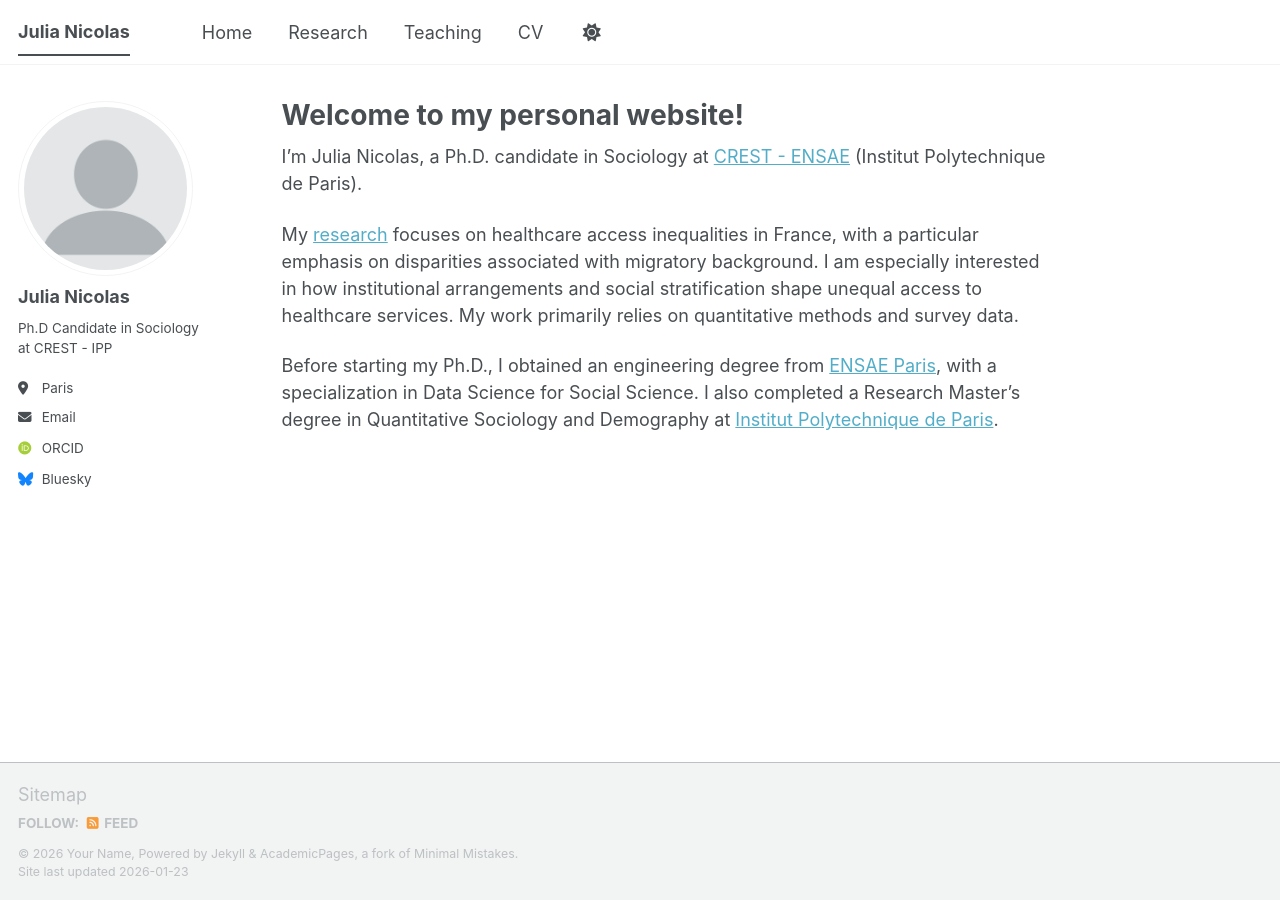
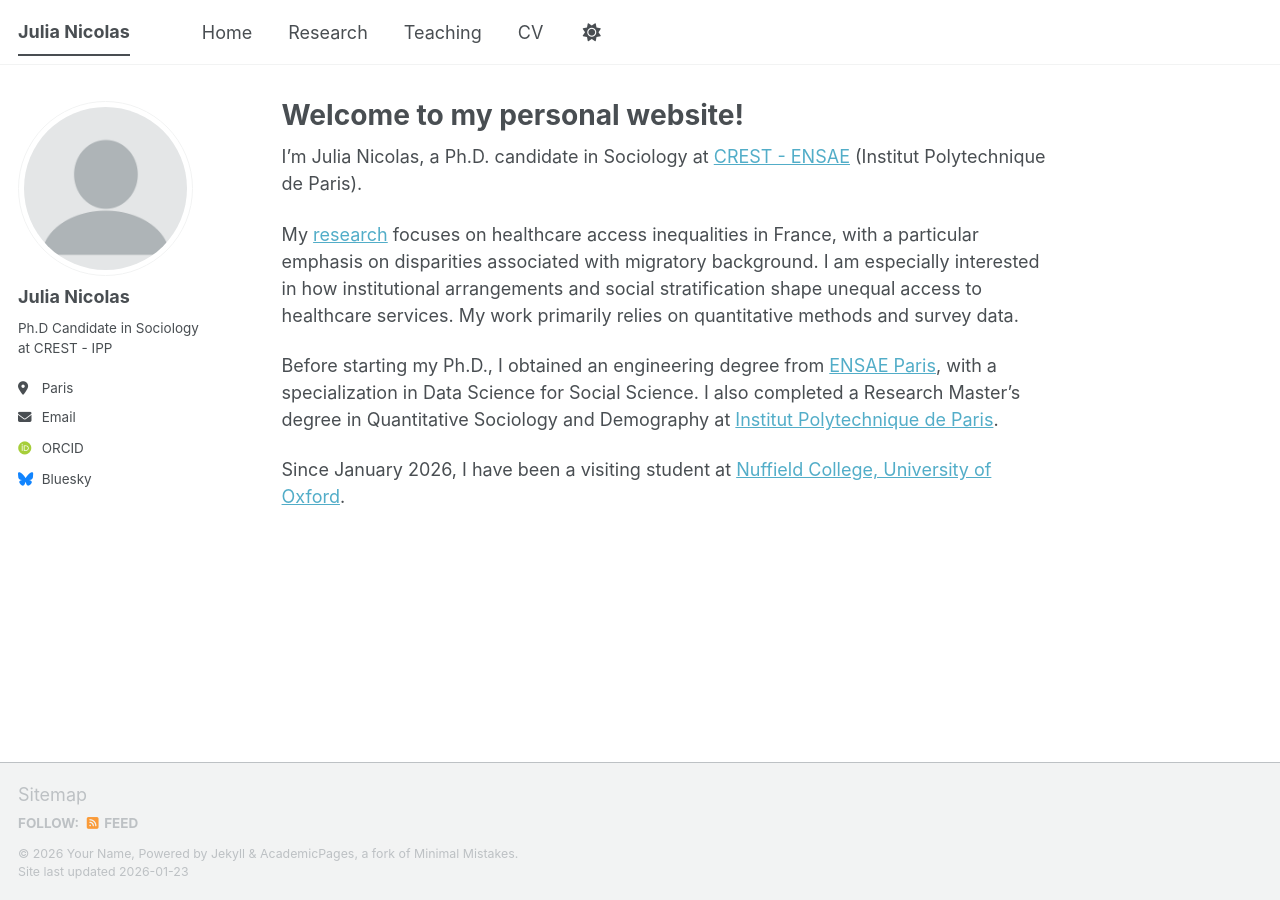
Before and after one commit to Julia-Nicolas/julia-nicolas.github.io, a Jekyll site: the page built from _pages/about.md, in a window 1280 px wide. Built offline with Jekyll 4.4.1, drawn with Linux system fonts in a browser that asks for light colours; some web fonts are replaced; a script bundle is joined from its source files by our own code; library files that are not in the unit come from our copies.

Commit message:
Update about.md

```diff
--- a/_pages/about.md
+++ b/_pages/about.md
@@ -12,3 +12,5 @@ I'm Julia Nicolas, a Ph.D. candidate in Sociology at [CREST - ENSAE](https://cre
 My [research](/research/) focuses on healthcare access inequalities in France, with a particular emphasis on disparities associated with migratory background. I am especially interested in how institutional arrangements and social stratification shape unequal access to healthcare services. My work primarily relies on quantitative methods and survey data.
 
 Before starting my Ph.D., I obtained an engineering degree from [ENSAE Paris](https://www.ensae.fr/), with a specialization in Data Science for Social Science. I also completed a Research Master’s degree in Quantitative Sociology and Demography at [Institut Polytechnique de Paris](https://www.ip-paris.fr/).
+
+Since January 2026, I have been a visiting student at [Nuffield College, University of Oxford](https://www.nuffield.ox.ac.uk/).
```
